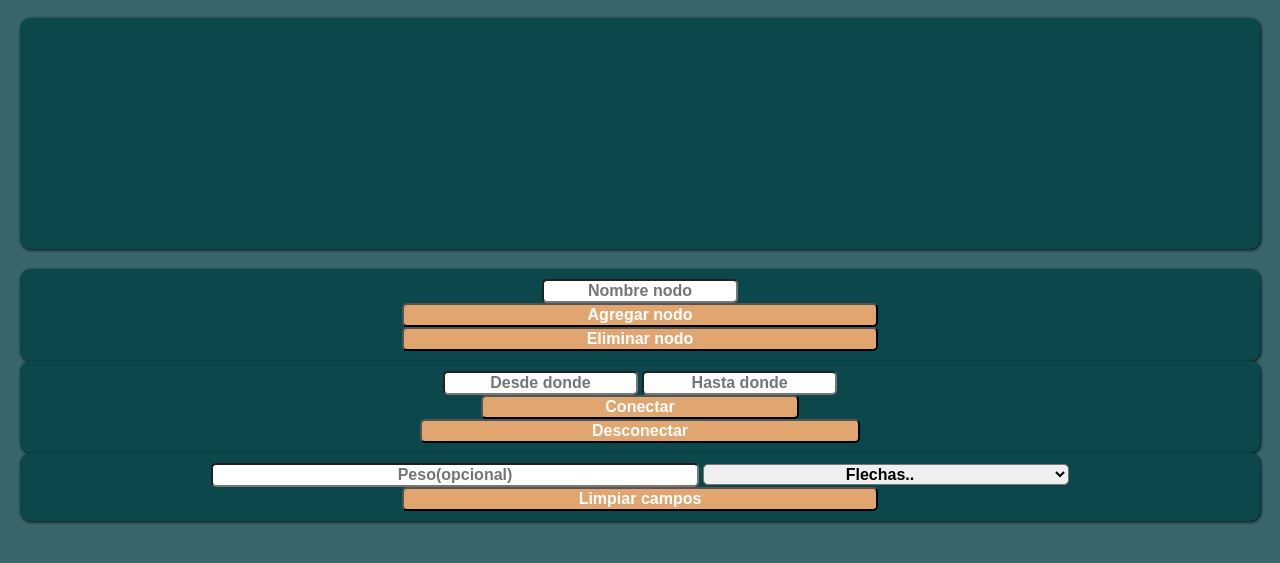
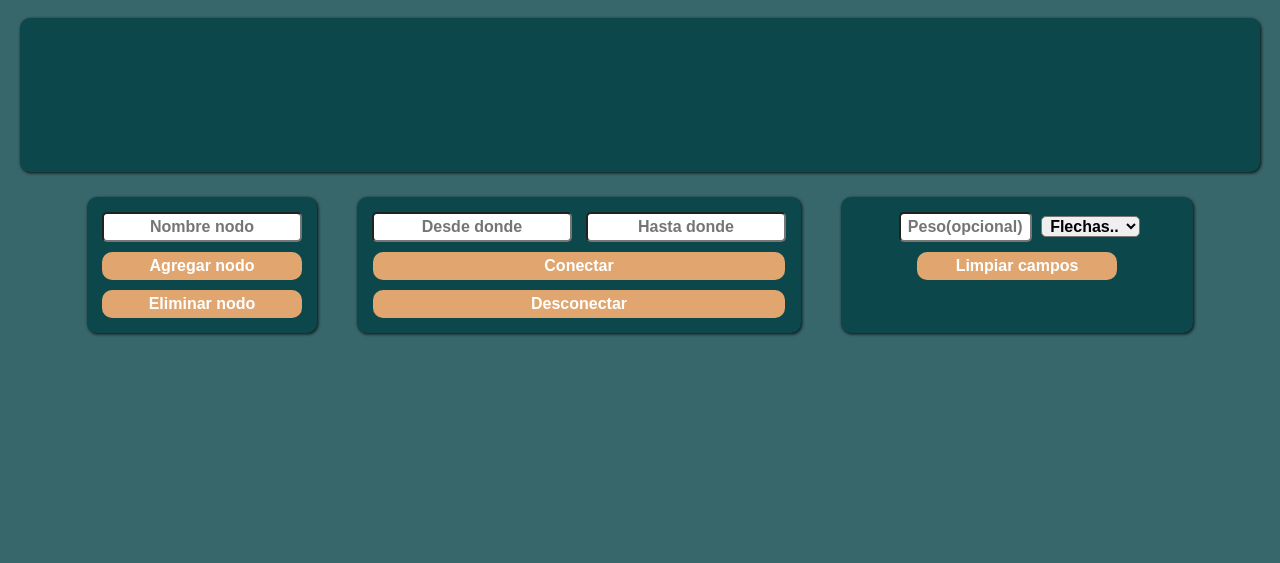
Before and after one commit to whocar3s/Grafos, a plain HTML site: page index.html in a window 1280 px wide. Shown: the part 39-602 px from the top of the page. Drawn offline with nearby package versions, Linux system fonts and the light colour scheme; some packages are replaced by stand-ins of ours; a script that the page names is missing; a web font is replaced by a local one.

Commit message:
Arregladas las cajitas

```diff
--- a/index.html
+++ b/index.html
@@ -25,8 +25,8 @@
 
           <div class="option">
             <div class="option"><input autocomplete="off" type="text" placeholder="Nombre nodo" id="Node"/></div>
-            <div class="option"><button class="btn" class="option" onclick="addNode()">Agregar nodo</button></div>
-            <div class="option"><button class="btn" class="option" onclick="Delete()">Eliminar nodo</button> </div>
+            <div class="option"><button class="btn option" onclick="addNode()">Agregar nodo</button></div>
+            <div class="option"><button class="btn option" onclick="Delete()">Eliminar nodo</button> </div>
           </div>
 
 
@@ -39,8 +39,8 @@
               <input autocomplete="off" type="text" placeholder="Desde donde" id="From"/>
               <input autocomplete="off" type="text" placeholder="Hasta donde" id="To"/>
             </div>
-            <div class="option"><button class="btn" onclick="addEdge()"id="addEdge">Conectar</button></div>
-            <div class="option"><button class="btn" onclick="disconnect()"id="disconnect">Desconectar</button></div>
+            <div class="option"><button class="btn" id="btn-sec" onclick="addEdge()"id="addEdge">Conectar</button></div>
+            <div class="option"><button class="btn" id="btn-sec" onclick="disconnect()"id="disconnect">Desconectar</button></div>
           </div>
         </div>
 
--- a/style.css
+++ b/style.css
@@ -4,15 +4,18 @@
 }
 
 body {
+  display: flex;
+  flex-direction: column;
   font-family: "New Tegomin", serif;
   background-color: #37666b;
   margin: 0;
+  height: 100%;
 }
 
 .grid-container {
   grid-template-rows: 85% auto;
   display: grid;
-  gap: 20px;
+  gap: 5px;
   padding: 20px;
 }
 
@@ -40,15 +43,16 @@ body {
 }
 
 #Red {
-  margin: 0 auto;
+  flex: 1;
+  overflow: hidden;
   width: 100%;
-  height: 90%;
+  height: 80%;
 }
 
 .options-container {
+  margin: 20px;
   text-align: center;
   border-radius: 10px;
-  gap: 20px;
   padding: 10px;
 
   background-color: #0c484b;
@@ -58,23 +62,43 @@ body {
   box-shadow: 1px 1px 3px 0.3px rgba(0, 0, 0, 0.75);
 }
 
+.main-options-container {
+  margin: 0px auto;
+  display: inline-flex;
+  text-align: center;
+}
 
 
 .btn {
+  width: 200px;
+  cursor: pointer;
+  margin: 5px;
   font-weight: bold;
   color: white;
   background-color: #e1a66f;
-  border-radius: 5px;
-  width: 39%;
-  height: 25%;
+  border: 0px;
+  border-radius: 10px;
+  padding: 5px 25px;
   font-size: 1rem;
 }
 
+#btn-sec {
+  margin: 5px;
+  width: 97%;
+}
+
+.btn:hover {
+  box-shadow: 0 12px 16px 0 rgba(0,0,0,0.24), 0 17px 50px 0 rgba(0,0,0,0.19);
+  background-color: #ba8b5e;
+  transition: 0.4s;
+}
+
 input {
+  margin: 5px;
   border-radius: 5px;
   text-align: center;
-  width: 16%;
-  height: 25%;
+  width: 200px;
+  height: 30px;
   font-size: 1rem;
 }
 
```
